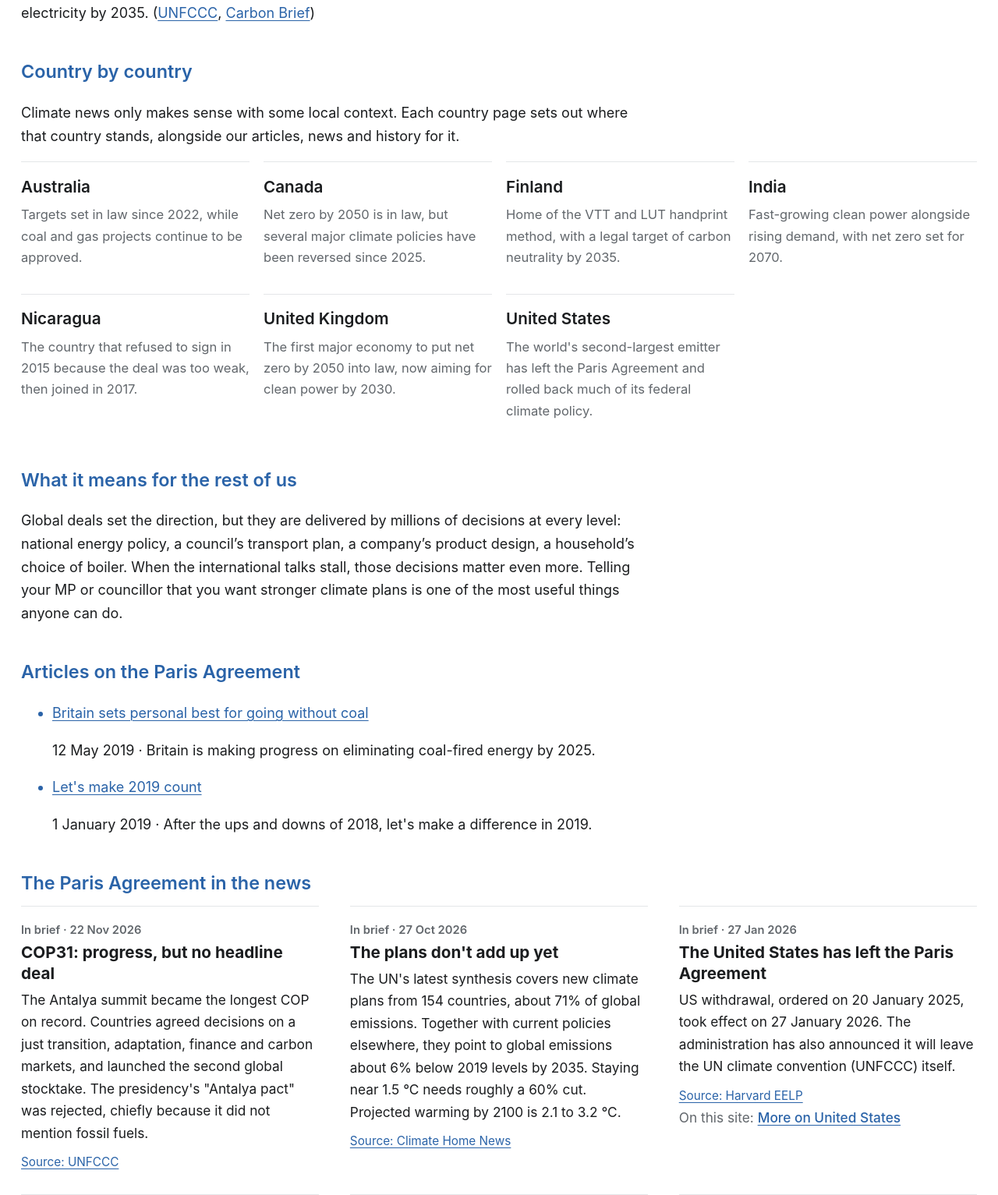
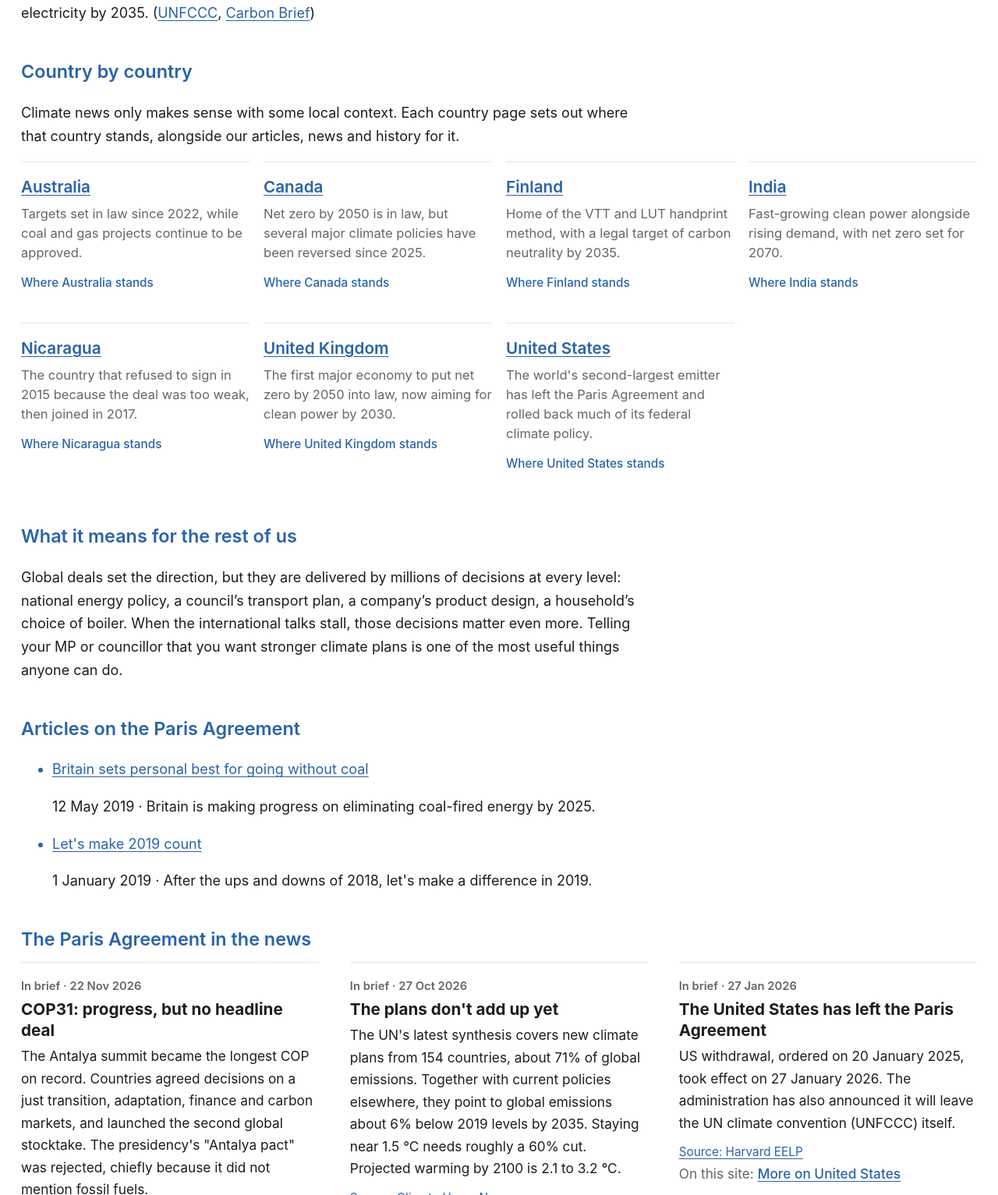
Before and after one commit to multiplicit-com/carbonhandprint, a Jekyll site: the page built from paris-agreement.md, in a window 1280 px wide, cut to the strip 1204-2737 px from the top of the page. Shown: the whole strip at 78% size. Built offline with Jekyll 4.4.1, drawn with Linux system fonts in a browser that asks for light colours.

Commit message:
Make whole country items clickable
Co-Authored-By: Claude Opus 5.5 <noreply@anthropic.com>
Claude-Session: https://claude.ai/code/session_01Li7jXRtkERso7tJFT24TLP

```diff
--- a/_includes/countrygrid.html
+++ b/_includes/countrygrid.html
@@ -1,4 +1,4 @@
 {% assign cs = site.data.countries | sort %}
 <ul class="countrylist">
-{% for c in cs %}<li><a href="{{ '/countries/' | append: c[0] | append: '/' | relative_url }}">{{ c[1].name }}</a>{% if c[1].lede %}<p>{{ c[1].lede }}</p>{% endif %}</li>
+{% for c in cs %}<li><a href="{{ '/countries/' | append: c[0] | append: '/' | relative_url }}"><span class="cl-name">{{ c[1].name }}</span>{% if c[1].lede %}<span class="cl-lede">{{ c[1].lede }}</span>{% endif %}<span class="cl-more">Where {{ c[1].name }} stands</span></a></li>
 {% endfor %}</ul>
--- a/assets/css/main.css
+++ b/assets/css/main.css
@@ -211,3 +211,12 @@ ul li::marker{color:var(--accent,var(--soft))}
 .pagehead .secnav li a{border:0;border-radius:0;padding:0;font-size:.9rem;color:var(--accent,var(--link))}
 .pagehead .secnav li+li::before{content:" · ";color:var(--soft);white-space:pre}
 .prose img.hero{border-radius:0}
+.countrylist li{padding:0}
+.countrylist li>a{display:block;padding:.8rem 0 1rem;text-decoration:none;color:var(--ink)}
+.countrylist .cl-name{display:block;font-family:var(--head);font-size:1.15rem;font-weight:600;color:var(--accent,var(--link));text-decoration:underline;text-underline-offset:3px;text-decoration-thickness:1px}
+.countrylist .cl-lede{display:block;margin:.3rem 0 .4rem;color:var(--soft);font-size:.92rem;line-height:1.5}
+.countrylist .cl-more{font-family:var(--ui);font-size:.85rem;color:var(--accent,var(--link))}
+.countrylist li>a:hover .cl-name{text-decoration-thickness:2px}
+.countrylist li>a:hover .cl-more{text-decoration:underline}
+.countrylist li>a:hover{background:color-mix(in srgb,var(--accent,var(--link)) 4%,transparent)}
+.countrylist li>a{font-weight:400;font-family:var(--body)}.countrylist .cl-lede{font-weight:400}.countrylist .cl-more{font-weight:500}
```
